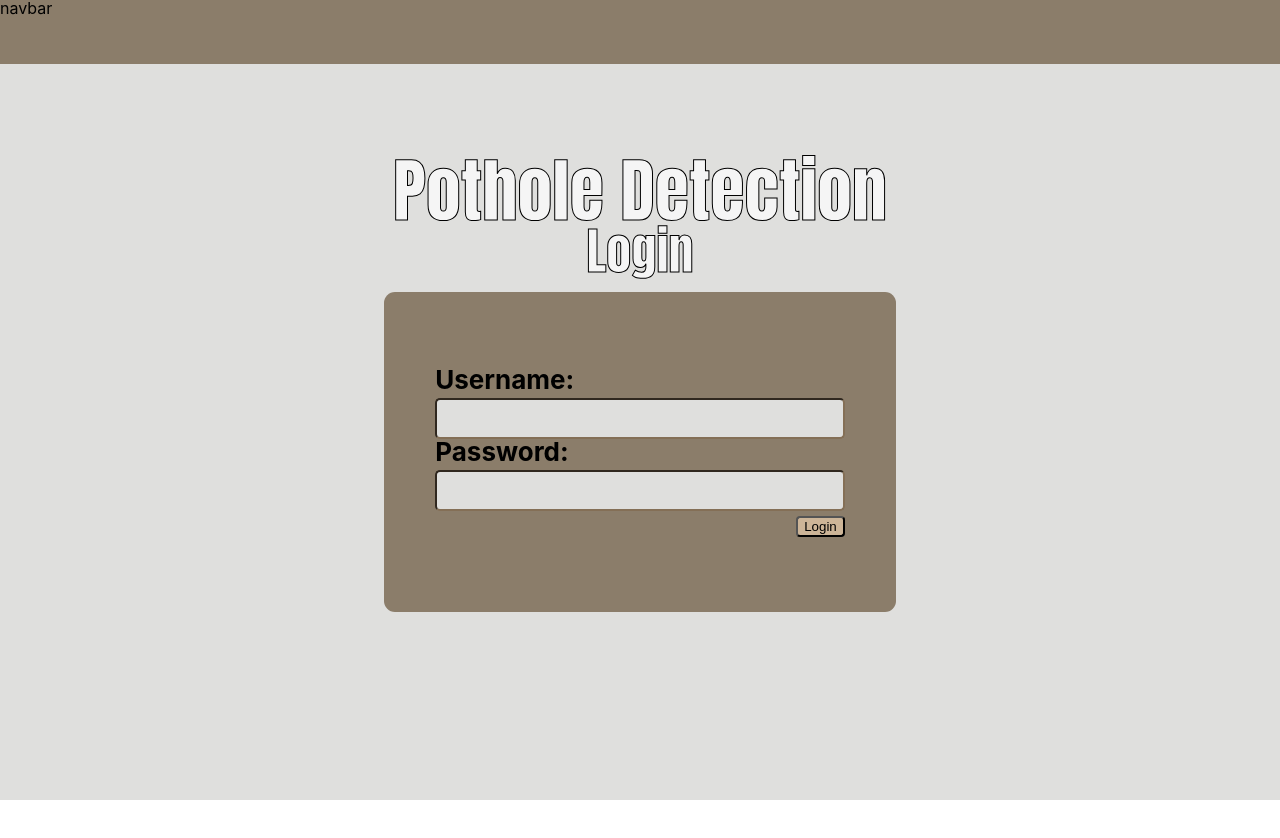
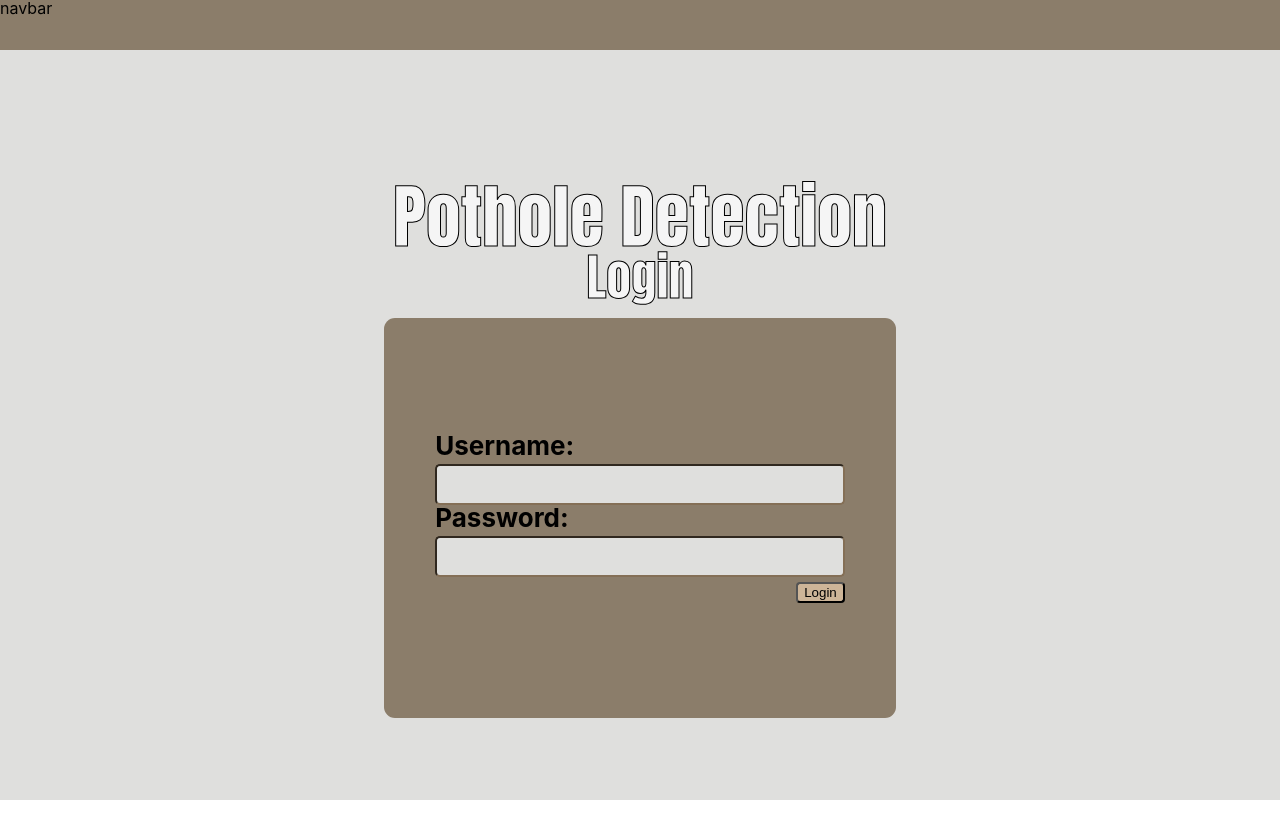
Before and after one commit to Dranelmek/ECS7019U-Advanced_Group_Project, a React (Create React App) app in the folder Frontend/councilSite/frontend/: page /login in a window 1280 px wide. Shown: the top 838 px of the page. Before the commit the page ends 800 px from the top, so only its background shows below. Built offline with nearby package versions, Linux system fonts and the light colour scheme.

Commit message:
added minor changes

```diff
--- a/Frontend/councilSite/frontend/src/components/styles/App.css
+++ b/Frontend/councilSite/frontend/src/components/styles/App.css
@@ -4,7 +4,7 @@
 }
 
 .App-header {
-  height: 80%;
+  height: 100%;
   display: flex;
   flex-direction: column;
   align-items: center;
--- a/Frontend/councilSite/frontend/src/components/styles/Navbar.css
+++ b/Frontend/councilSite/frontend/src/components/styles/Navbar.css
@@ -1,5 +1,7 @@
 .navbar {
     background-color: rgb(139, 125, 106);
     height: 8%;
+    max-height: 50px;
     margin: auto;
+    z-index: 100;
 }
```
